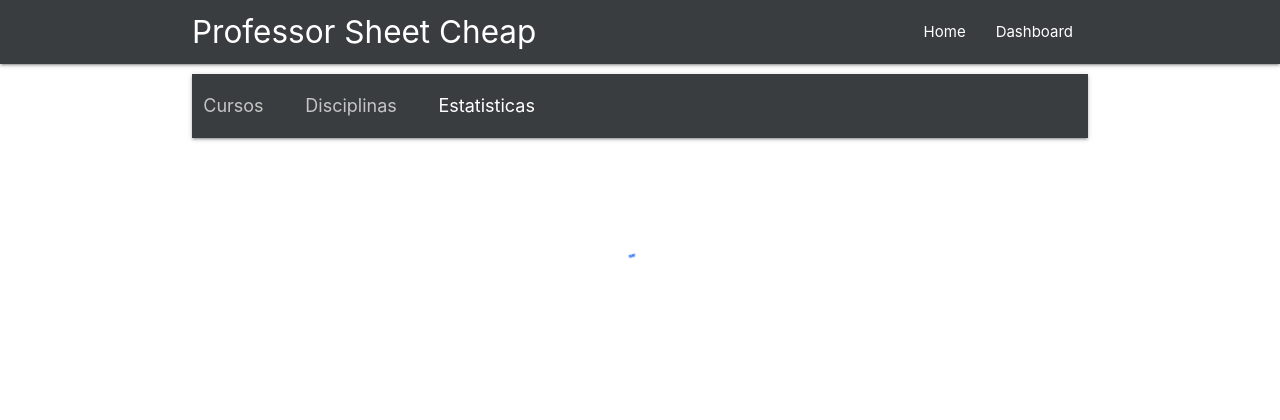
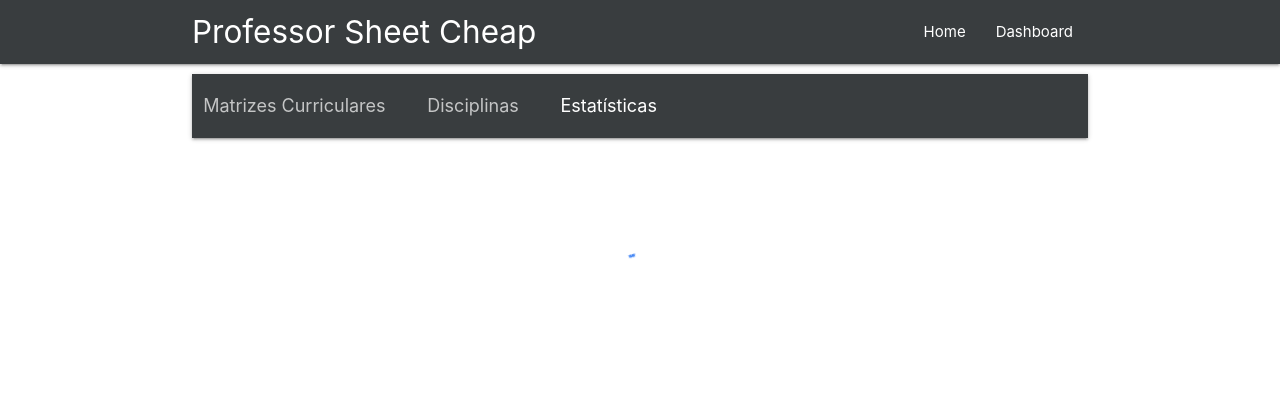
Before and after one commit to itepifanio/mongoStudy, a Django app: template projeto/web/core/templates/core/dashboard/estatisticas.html in a window 1280 px wide. Shown: the top 420 px of the page. Run offline with Django 3.2, Linux system fonts and the light colour scheme; the template is opened without the code that fills it: most values are stand-ins (such as "Sample title", 1, 10 or a date in 2020); some libraries are stand-ins or nearby versions.

Commit message:
Corrigindo breadcrumbs em estatísticas

```diff
--- a/projeto/web/core/templates/core/dashboard/estatisticas.html
+++ b/projeto/web/core/templates/core/dashboard/estatisticas.html
@@ -6,9 +6,9 @@
 {% endblock %}
 
 {% block breadcrumbs %}
-  <a href="/dashboard/cursos" class="breadcrumb">Cursos</a>
-  <a href="/dashboard/cursos/disciplinas?discente-id={{ discente_id }}&curso-id={{ curso_id }}" class="breadcrumb">Disciplinas</a>
-  <a href="/dashboard/cursos/disciplinas/estatisticas?discente-id={{ discente_id }}&curso-id={{ curso_id }}&disciplina-id={{ disciplina_id }}" class="breadcrumb">Estatisticas</a>
+  <a href="/dashboard" class="breadcrumb">Matrizes Curriculares</a>
+  <a href="/dashboard/disciplinas?id-matriz-curricular={{ id_matriz_curricular }}" class="breadcrumb">Disciplinas</a>
+  <a href="/dashboard/estatisticas?id-matriz-curricular={{ id_matriz_curricular }}&id-disciplina={{ id_disciplina }}" class="breadcrumb">Estatísticas</a>
 {% endblock %}
 
 {% block dashboardContent %}
--- a/projeto/web/core/views.py
+++ b/projeto/web/core/views.py
@@ -95,6 +95,7 @@ def getDisciplinas(request):
 
 def estatisticas(request):
     user = sigaa_api.getUserInfo(request)
+    id_matriz_curricular = request.GET.get('id-matriz-curricular', -1);
     id_disciplina = request.GET.get('id-disciplina', -1);
 
-    return render(request, 'core/dashboard/estatisticas.html', {'user': user, 'id_disciplina': id_disciplina})
+    return render(request, 'core/dashboard/estatisticas.html', {'user': user, 'id_matriz_curricular': id_matriz_curricular, 'id_disciplina': id_disciplina})
```
Also changed, not shown: projeto/web/db.sqlite3.
